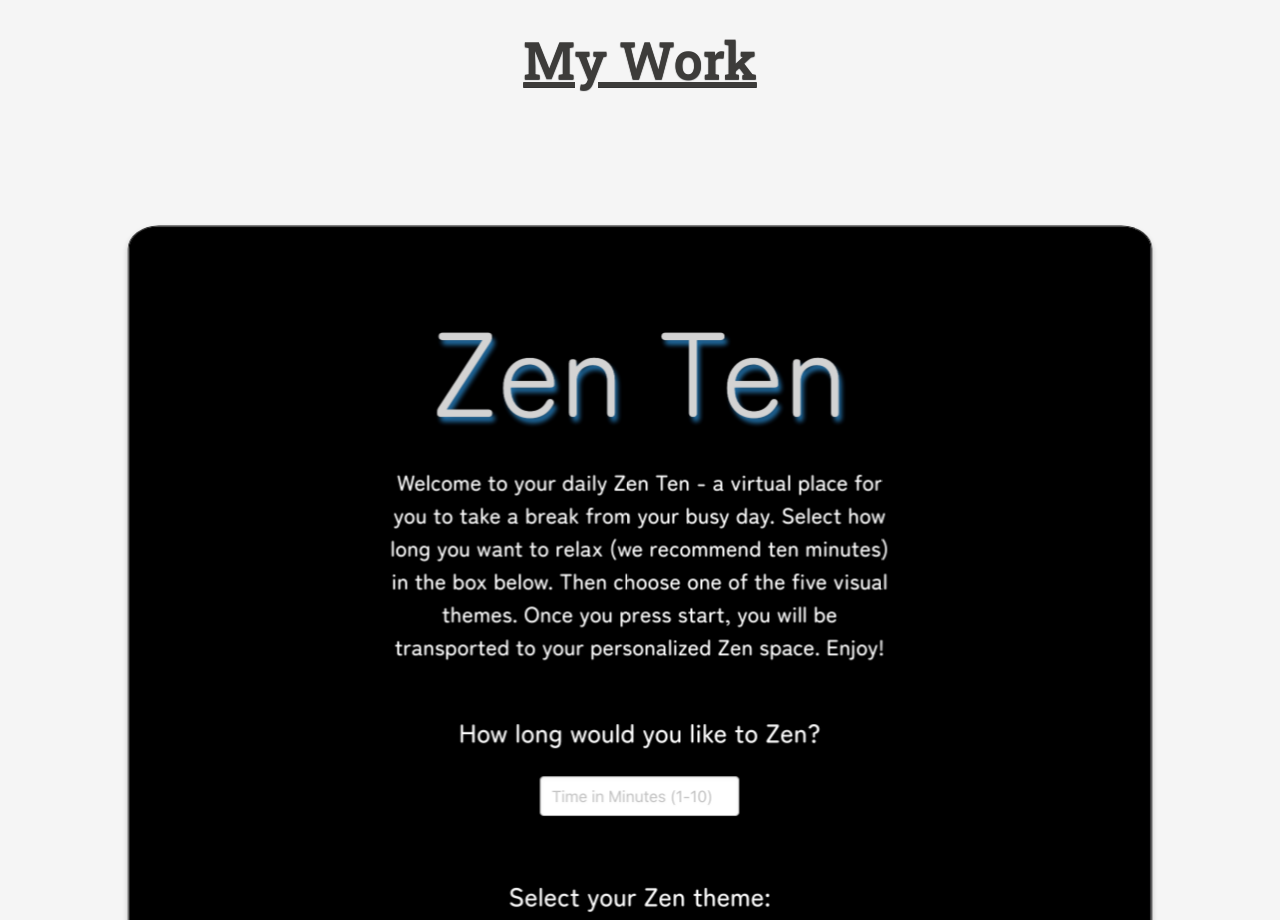
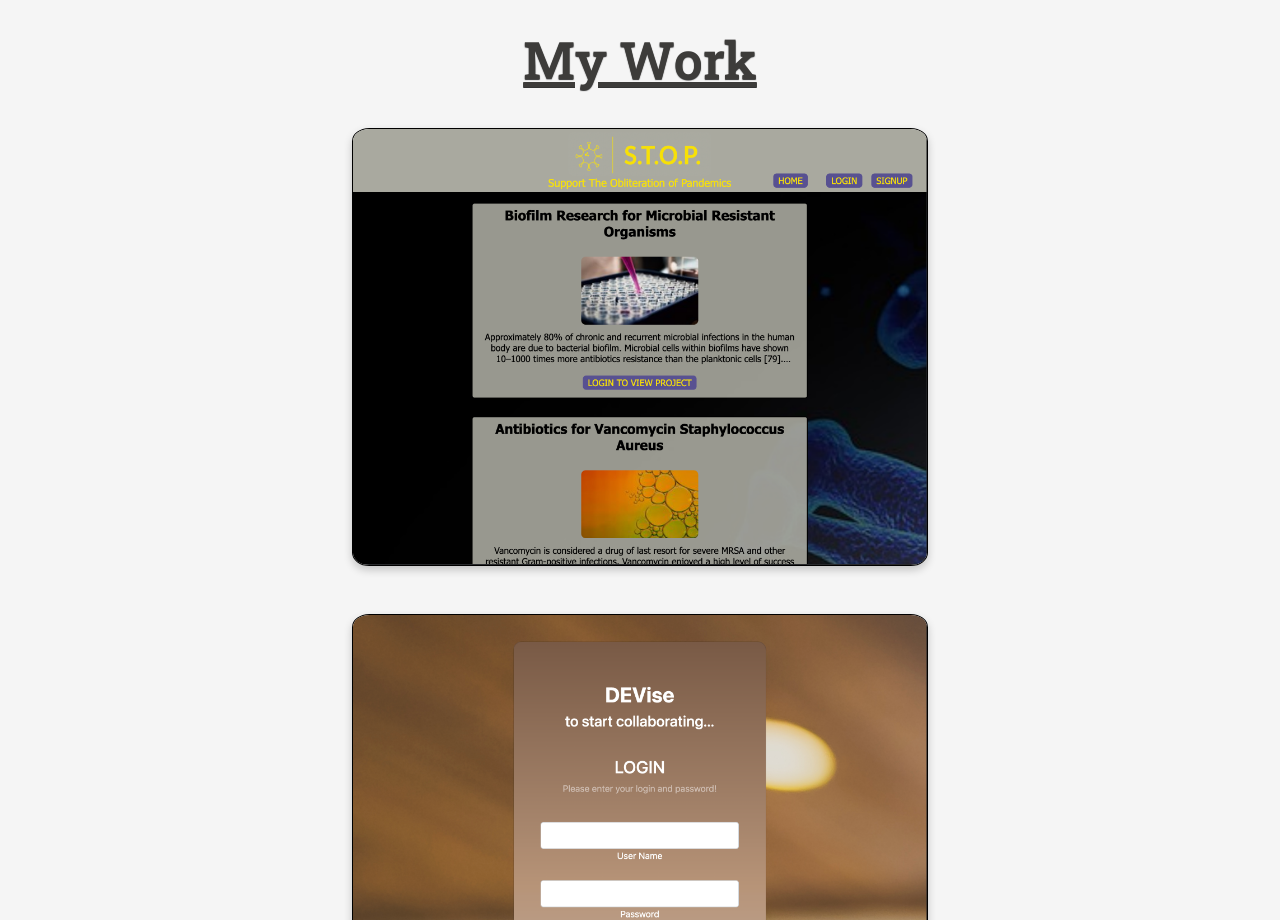
Before and after one commit to ILuton/IsaacPortfolio, a React (Create React App) app: page / in a window 1280 px wide. Shown: the part 1880-2800 px from the top of the page. Built offline with nearby package versions, Linux system fonts and the light colour scheme.

Commit message:
new background image. work page formatting.

```diff
--- a/src/components/Project.js
+++ b/src/components/Project.js
@@ -6,10 +6,10 @@ import Stop from "../images/stop.png";
 import Top from "../images/top.png";
 import Devise from "../images/devise.png";
 import Zen from "../images/zen.png";
-import { FontAwesomeIcon } from '@fortawesome/react-fontawesome';
-import { faAngleDoubleUp } from '@fortawesome/free-solid-svg-icons';
+import { FontAwesomeIcon } from "@fortawesome/react-fontawesome";
+import { faAngleDoubleUp } from "@fortawesome/free-solid-svg-icons";
 
-function Item({ name, description }) {
+function Item({ name, description, techUsed, liveLink, githubLink }) {
   const [isOpen, setIsOpen] = useState(false);
   const [className, setClassName] = useState("");
 
@@ -19,7 +19,7 @@ function Item({ name, description }) {
   };
 
   const imageToUse = (name) => {
-    if (name === "Stop") {
+    if (name === "S.T.O.P.") {
       return Stop;
     } else if (name === "Top Tech Blog") {
       return Top;
@@ -46,15 +46,13 @@ function Item({ name, description }) {
         const children = containerRefProjects.current.children;
         for (let i = 0; i < children.length; i++) {
           children[i].classList.add("animateProject");
-
         }
       }
     }
   }
 
-
   return (
-    <div className={name} ref={containerRefProjects}>
+    <div className={`${name} projectContainer`} ref={containerRefProjects}>
       <img
         className="projectImage"
         onClick={togglePopup}
@@ -66,7 +64,17 @@ function Item({ name, description }) {
         <div className={className}>
           <h2>{name}</h2>
           <p>{description}</p>
-          <FontAwesomeIcon icon={faAngleDoubleUp} onClick={togglePopup}/>
+          <p>{techUsed}</p>
+          <div>
+            <h4>Live link:</h4>
+            <a href={liveLink} target="_blank" rel="noreferrer">{liveLink}</a>
+            <h4>Github link:</h4>
+            <a href={githubLink} target="_blank" rel="noreferrer">{githubLink}</a>
+          </div>
+          <div onClick={togglePopup}>
+            <FontAwesomeIcon icon={faAngleDoubleUp}></FontAwesomeIcon>
+            close
+          </div>
         </div>
       )}
     </div>
@@ -77,32 +85,35 @@ function Project() {
   const projects = [
     {
       name: "S.T.O.P.",
-      description: "S.T.O.P. is a crowdfunding platform designed for small scientific research programs to help secure funding.",
-      liveLink:"",
-      githubLink:"",
-      technologiesUsed:"",
-
+      description:
+        "S.T.O.P. is a crowdfunding platform designed for small scientific research programs to help secure funding.",
+      liveLink: "https://stop.herokuapp.com/",
+      githubLink: "https://github.com/ILuton/STOP",
+      technologiesUsed: "f",
     },
     {
       name: "Devise",
-      description: "Devise is a project planning website that allows users create/join teams with coworkers to manage and orgainze all aspects of a projects in one location.",
-      liveLink:"",
-      githubLink:"",
-      technologiesUsed:"",
+      description:
+        "Devise is a project planning website that allows users create/join teams with coworkers to manage and orgainze all aspects of a projects in one location.",
+      liveLink: "https://devise.herokuapp.com/",
+      githubLink: "https://github.com/ILuton/DEVise-",
+      technologiesUsed: "",
     },
     {
       name: "Top Tech Blog",
-      description: "Blog site for users to create posts about new and interesting technolgies and share with others",
-      liveLink:"",
-      githubLink:"",
-      technologiesUsed:"",
+      description:
+        "Blog site for users to create posts about new and interesting technolgies and share with others",
+      liveLink: "https://thawing-fortress-77603.herokuapp.com/",
+      githubLink: "https://github.com/ILuton/Tech-Blog-",
+      technologiesUsed: "",
     },
     {
       name: "Zen Ten",
-      description: "Zen Ten is a meditation website where users can pair calming relaxing images of their choice with music for a set duration of the users choosing.",
-      liveLink:"",
-      githubLink:"",
-      technologiesUsed:"",
+      description:
+        "Zen Ten is a meditation website where users can pair calming relaxing images of their choice with music for a set duration of the users choosing.",
+      liveLink: "",
+      githubLink: "",
+      technologiesUsed: "",
     },
   ];
 
@@ -115,6 +126,9 @@ function Project() {
             key={index}
             name={projects.name}
             description={projects.description}
+            techUsed={projects.technologiesUsed}
+            liveLink={projects.liveLink}
+            githubLink={projects.githubLink}
           />
         ))}
       </div>
--- a/src/css/Block.css
+++ b/src/css/Block.css
@@ -44,7 +44,7 @@
 }
 
 .responsive {
-  color: #fb9e69;
+  color: #FAB584;
 }
 
 .intuitive {
@@ -52,11 +52,11 @@
 }
 
 .responsive {
-  color: #fb9e69;
+  color: #FAB584;
 }
 
 .fast {
-  color: #2886b9;
+  color: #73BAB6;
 }
 
 .animateResponsive {
--- a/src/css/Landing.css
+++ b/src/css/Landing.css
@@ -3,9 +3,10 @@
   flex-direction: column;
   align-items: center;
   justify-content: center;
-  background-image: url("../images/background.png");
+  background-image: url("../images/background.jpg");
   background-position: center;
   background-size: cover;
+  background-repeat:   no-repeat;
   height: 100vh;
   width: 100vw;
 }
--- a/src/css/Popup.css
+++ b/src/css/Popup.css
@@ -1,5 +1,3 @@
-
-
 .animatePopup {
   animation: slide-in 1s ease-out;
   animation-fill-mode: forwards;
@@ -9,7 +7,9 @@
   justify-content: center;
   flex-direction: column;
   align-items: center;
-
+  text-align: center;
+  height: 100%;
+  padding: 5px;
 }
 
 @keyframes slide-in {
@@ -19,14 +19,14 @@
   }
 }
 
-
-  .popup h2 {
-    font-size: 24px;
+.animatePopup h2 {
+  font-size: calc(24px + (80 - 24) * ((100vw - 300px) / (2560 - 300)));
   margin-bottom: 10px;
   color: rgb(16, 14, 14);
 }
 
-  .popup p {
+.animatePopup p {
+  font-size: calc(14px + (30 - 14) * ((100vw - 300px) / (2560 - 300)));
   margin-bottom: 20px;
 }
 
@@ -34,3 +34,16 @@
   display: block;
   margin: 0 auto;
 }
+
+@media only screen and (min-width: 769px) {
+  .animatePopup {
+    transform: translateX(-100%);
+  }
+
+  @keyframes slide-in {
+    to {
+      transform: translateX(0);
+      opacity: 1;
+    }
+  }
+}
--- a/src/css/Projects.css
+++ b/src/css/Projects.css
@@ -6,7 +6,6 @@
   background-color: #f5f5f5;
 }
 
-
 .workContainer {
   width: 100%;
   display: flex;
@@ -14,10 +13,20 @@
   align-items: center;
 }
 
+.projectContainer{
+  width: 95%;
+  display: flex;
+  flex-direction: column;
+  justify-content: center;
+  align-items: center;
+  height: auto;
+  margin-bottom: calc(40px + (60 - 40) * ((100vw - 300px) / (2560 - 300)));
+}
 
 .projectImage {
+  width: calc(250px + (1000 - 250) * ((100vw - 300px) / (2560 - 300)));
+  height: auto;
   border-radius: 3%;
-  scale: 0.8;
   border-radius: 3%;
   border: 1px solid black;
   box-shadow: 0 4px 8px rgba(0, 0, 0, 0.2);
@@ -25,18 +34,17 @@
   opacity: 0;
 }
 
-.project{
-  display: flex;
-  flex-direction: column;
-  justify-content: center;
-  align-items: center;
-  opacity: 0;
-
-}
-
-.animateProject{
-  transition:  1s ease-in;
+.animateProject {
+  transition: 1s ease-in;
   animation-fill-mode: forwards;
   opacity: 1;
   transform: translateY(0);
 }
+
+
+@media only screen and (min-width: 769px) {
+  .projectContainer{
+    flex-direction: row;
+
+  }
+}
```
Also changed, not shown: src/images/background.jpg (added), src/images/background.png (deleted). Lines whose indentation alone changed are shown as unchanged.
